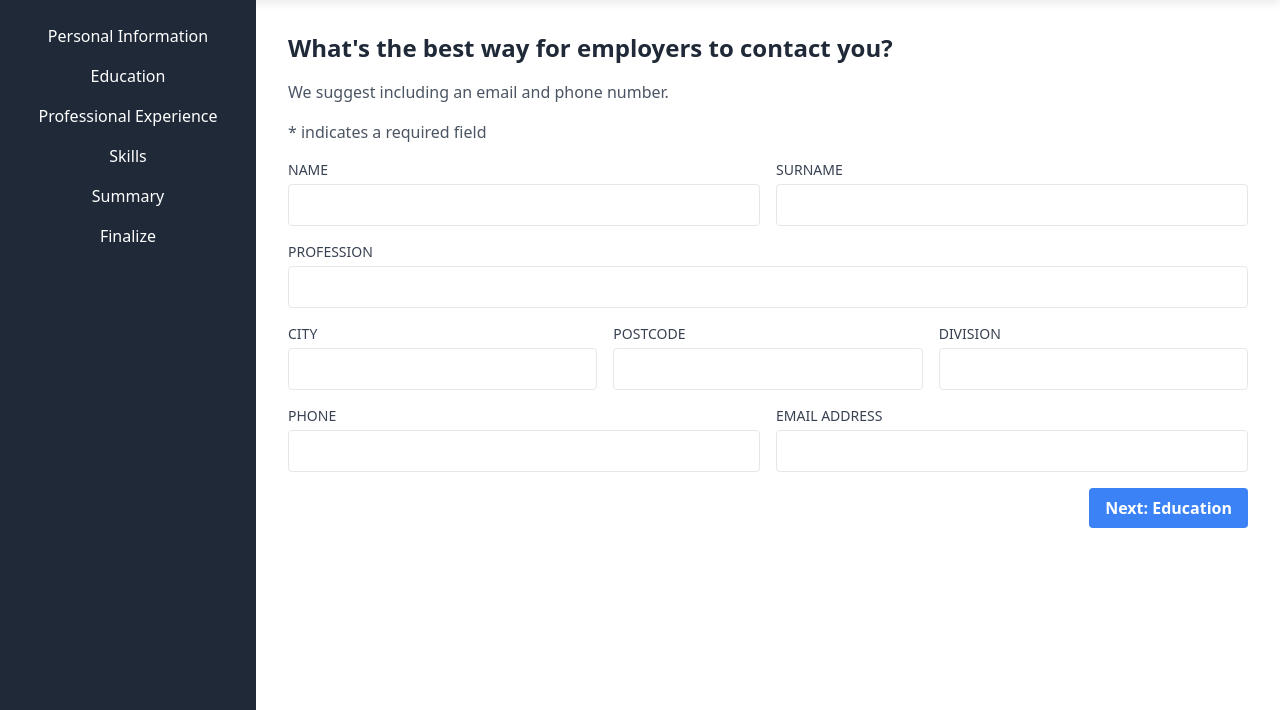
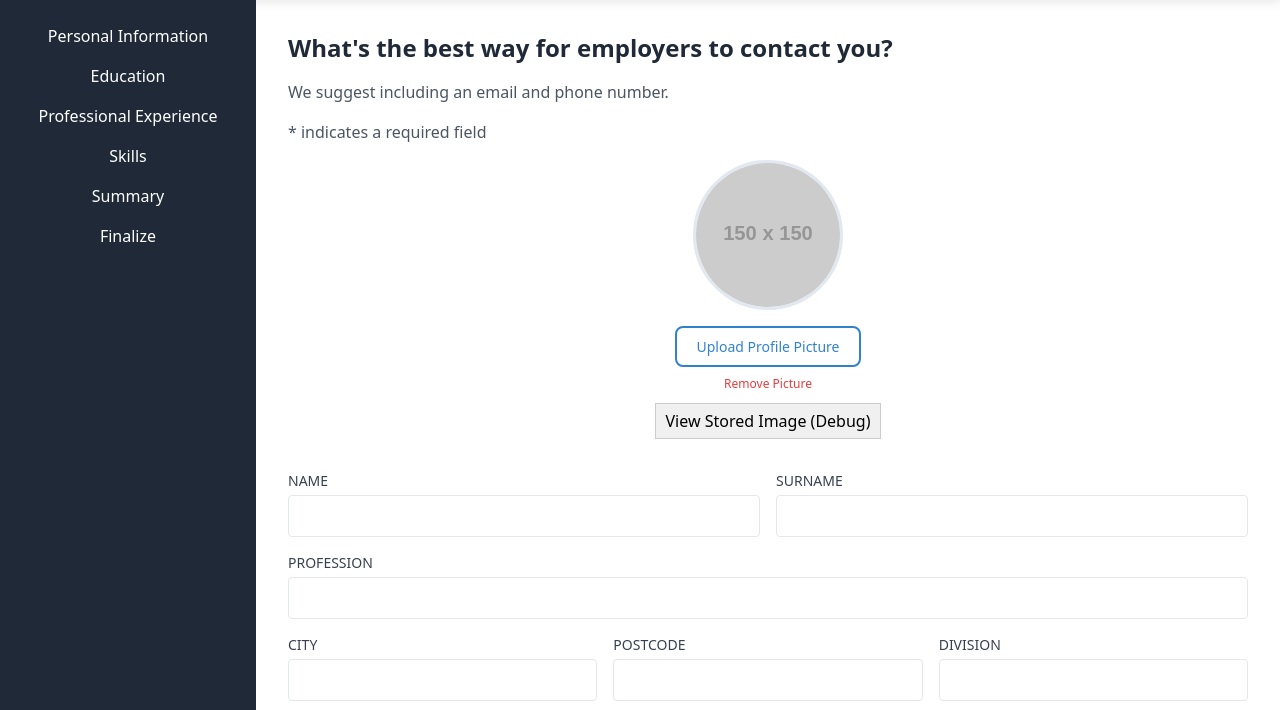
Before and after one commit to Abdul-Mumeet-Pathan/CSE_412, a website: page Lab02/Cv_Builder/index.html in a window 1280 px wide. Shown: the part 90-800 px from the top of the page. Drawn offline with nearby package versions, Linux system fonts and the light colour scheme; placeholder pictures from the web are drawn by us.

Commit message:
html and css of picture function updated

```diff
--- a/Lab02/Cv_Builder/index.html
+++ b/Lab02/Cv_Builder/index.html
@@ -56,7 +56,7 @@
       text-decoration: none;
       color: #333;
       font-size: 16px;
-      line-height: 40px; /* Aligning with account button */
+      line-height: 40px;
       transition: color 0.3s ease;
     }
 
@@ -73,7 +73,7 @@
       border-radius: 20px;
       font-size: 14px;
       cursor: pointer;
-      line-height: 40px; /* Aligning with navigation items */
+      line-height: 40px;
       transition: background 0.3s ease;
     }
 
@@ -103,11 +103,74 @@
     aside nav a:hover {
       background: #4a5568;
     }
+
+    /* Profile Picture Upload */
+    .profile-picture-container {
+      display: flex;
+      flex-direction: column;
+      align-items: center;
+      margin-bottom: 2rem;
+    }
+
+    .profile-picture {
+      width: 150px;
+      height: 150px;
+      border-radius: 50%;
+      object-fit: cover;
+      border: 3px solid #e2e8f0;
+      background-color: #f8fafc;
+      margin-bottom: 1rem;
+    }
+
+    .upload-btn-wrapper {
+      position: relative;
+      overflow: hidden;
+      display: inline-block;
+    }
+
+    .upload-btn {
+      border: 2px solid #3182ce;
+      color: #3182ce;
+      background-color: white;
+      padding: 8px 20px;
+      border-radius: 8px;
+      font-size: 14px;
+      font-weight: 500;
+      cursor: pointer;
+      transition: all 0.3s ease;
+    }
+
+    .upload-btn:hover {
+      background-color: #3182ce;
+      color: white;
+    }
+
+    .upload-btn-wrapper input[type=file] {
+      font-size: 100px;
+      position: absolute;
+      left: 0;
+      top: 0;
+      opacity: 0;
+      cursor: pointer;
+    }
+
+    .remove-btn {
+      margin-top: 8px;
+      color: #e53e3e;
+      background: none;
+      border: none;
+      cursor: pointer;
+      font-size: 12px;
+      transition: color 0.3s ease;
+    }
+
+    .remove-btn:hover {
+      color: #c53030;
+      text-decoration: underline;
+    }
   </style>
 </head>
 <body class="flex flex-col h-screen">
-
-
   <!-- Top Navbar -->
   <header>
     <div class="logo">
@@ -145,6 +208,16 @@
         We suggest including an email and phone number.
       </p>
       <p class="mb-4 text-gray-600">* indicates a required field</p>
+
+      <!-- Profile Picture Upload Section -->
+      <div class="profile-picture-container">
+        <img id="profile-picture" src="https://via.placeholder.com/150" alt="Profile Picture" class="profile-picture">
+        <div class="upload-btn-wrapper">
+          <button class="upload-btn">Upload Profile Picture</button>
+          <input id="profile-upload" type="file" accept="image/*">
+        </div>
+        <button id="remove-picture" class="remove-btn">Remove Picture</button>
+      </div>
 
       <form id="contact-form">
         <div class="grid grid-cols-2 gap-4 mb-4">
```
